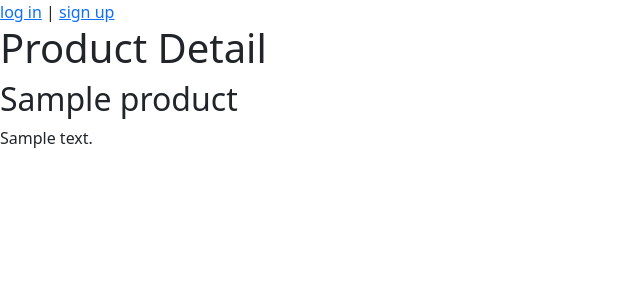
After one commit to bobbysaeed/django-online-shop, a Django app: page /products/1/ in a window 1280 px wide. The commit adds this page. Shown: the top 300 px of the page, without its empty margins (0-640 px from the left). Run offline with Django 4.2, Linux system fonts and the light colour scheme; tables that the repository leaves empty hold one stand-in row (values such as "Sample post").

Commit message:
add product detail

```diff
--- a/products/models.py
+++ b/products/models.py
@@ -1,4 +1,5 @@
 from django.db import models
+from django.urls import reverse
 
 class Product(models.Model):
     title = models.CharField(max_length=100)
@@ -11,3 +12,6 @@ class Product(models.Model):
 
     def __str__(self):
         return self.title
+
+    def get_absolute_url(self):
+        return reverse("product_detail", args=[self.pk])
--- /dev/null
+++ b/products/templates/products/product_detail.html
@@ -0,0 +1,8 @@
+{% extends "_base.html" %}
+
+
+{% block content %}
+    <h1> Product Detail </h1>
+    <h2> {{product.title}} </h2>
+    <p> {{product.description}} </p>
+{% endblock content %}
--- a/products/urls.py
+++ b/products/urls.py
@@ -5,4 +5,6 @@ from .views import ProducListView, ProductDetailView
 
 urlpatterns = [
     path('', ProducListView.as_view(), name='product_list'),
+    path('<int:pk>/', ProductDetailView.as_view(), name='product_detail'),
+
 ]
--- a/products/views.py
+++ b/products/views.py
@@ -9,3 +9,9 @@ class ProducListView(generic.ListView):
     queryset = Product.objects.filter(active=True)
     template_name = 'products/product_list.html'
     context_object_name = 'products'
+
+
+class ProductDetailView(generic.DetailView):
+    model = Product
+    template_name = 'products/product_detail.html'
+    context_object_name = 'product'
```
Also changed, not shown: products/templates/products/product_list.html (+7 -6 lines).
